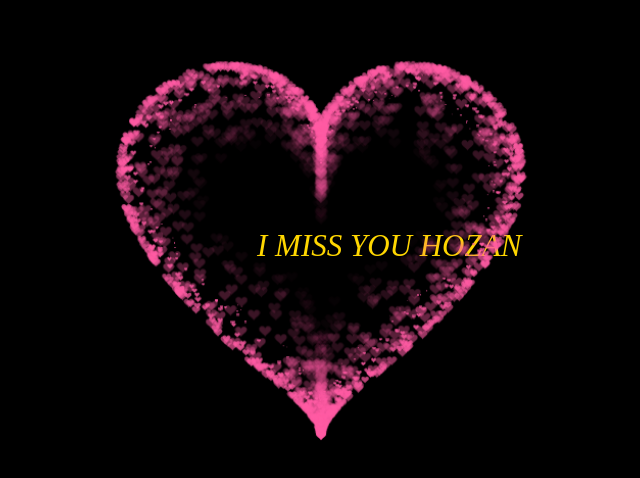
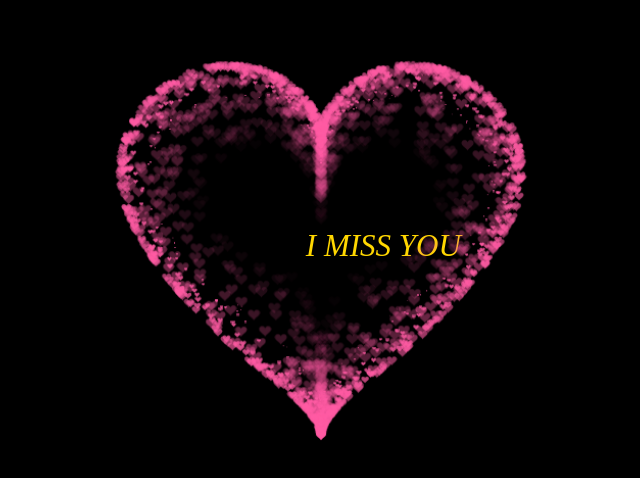
Before and after one commit to RahulAdepawar/love, a plain HTML site: page love.html in a window 1280 px wide. Shown: the part 152-630 px from the top of the page, without its empty margins (319-959 px from the left). Drawn offline with Linux system fonts and the light colour scheme.

Commit message:
Update love.html

```diff
--- a/love.html
+++ b/love.html
@@ -381,7 +381,7 @@ CODE TRÁI TIM CÓ ĐỘNG
 
         margin-bottom: 5px;
 
-        text-align: center;">I MISS YOU HOZAN</div>
+        text-align: center;">I MISS YOU</div>
 
 </BODY>
 
```
